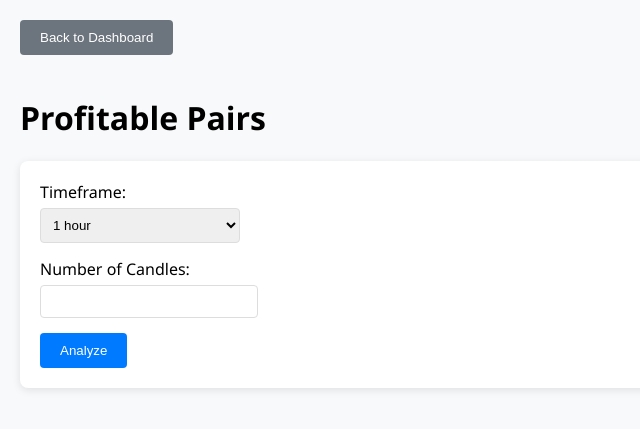
After one commit to HAMMOUDAmustaphaahmed/trader, a Flask app: page /profitable_pairs in a window 1280 px wide. The commit adds this page. Shown: the top 429 px of the page, without its empty margins (0-640 px from the left). Run offline with Flask 2, Linux system fonts and the light colour scheme.

Commit message:
Added app.py, requirements.txt, and index.html

```diff
--- a/app.py
+++ b/app.py
@@ -1,4 +1,4 @@
-from flask import Flask, render_template, Response
+from flask import Flask, render_template, Response, request
 import requests
 import json
 import pandas as pd
@@ -11,48 +11,9 @@ app = Flask(__name__)
 logging.basicConfig(level=logging.INFO)
 
 # Configuration
-HISTORICAL_DAYS = 180
-WHALE_THRESHOLD = 100000
-MIN_ORDERBOOK_SUM = 1e-9
-REFRESH_INTERVAL = 600
+WHALE_THRESHOLD_LARGE = 100000  # Large transaction threshold
+WHALE_THRESHOLD_SMALL = 100     # Small transaction threshold
 API_TIMEOUT = 10
-CLUSTER_THRESHOLD = 0.1
-
-WHALE_SIGNAL_WEIGHTS = {
-    'large_tx': 0.3,
-    'order_clusters': 0.25,
-    'depth_changes': 0.2,
-    'funding_anomaly': 0.15,
-    'social_spike': 0.1
-}
-
-class DepthAnalyzer:
-    def __init__(self):
-        self.prev_depth = {'bids': [], 'asks': []}
-
-    def analyze_depth_change(self, current_depth):
-        try:
-            current_bids = [(safe_convert(b[0]), safe_convert(b[1])) for b in current_depth.get('bids', [])]
-            current_asks = [(safe_convert(a[0]), safe_convert(a[1])) for a in current_depth.get('asks', [])]
-
-            bid_change = self._calculate_depth_change(self.prev_depth['bids'], current_bids)
-            ask_change = self._calculate_depth_change(self.prev_depth['asks'], current_asks)
-
-            self.prev_depth = {'bids': current_bids, 'asks': current_asks}
-            return {'bid_change': bid_change, 'ask_change': ask_change}
-        except Exception as e:
-            logging.error(f"Depth analysis error: {str(e)}")
-            return {'bid_change': 0, 'ask_change': 0}
-
-    def _calculate_depth_change(self, prev, current):
-        try:
-            prev_total = sum(q for _, q in prev)
-            current_total = sum(q for _, q in current)
-            return (current_total - prev_total) / prev_total if prev_total > 0 else 0
-        except:
-            return 0
-
-depth_analyzer = DepthAnalyzer()
 
 def safe_convert(value, default=0.0):
     try:
@@ -76,174 +37,158 @@ def get_active_pairs():
         )
         return [
             s['symbol'] for s in response.json().get('symbols', [])
-            if s.get('symbol', '').endswith('USDT') and
-            not any(e in s['symbol'] for e in ['BTC', 'BNB', 'ETH'])
+            if s.get('symbol', '').endswith('USDT')
         ]
     except Exception as e:
         logging.error(f"Error fetching pairs: {str(e)}")
         return []
 
-def detect_order_clusters(order_book):
+def get_candles(symbol, interval, limit):
     try:
-        bids = pd.DataFrame(
-            [(safe_convert(b[0]), safe_convert(b[1])) for b in order_book.get('bids', [])],
-            columns=['price', 'quantity']
+        response = requests.get(
+            f"https://api.binance.com/api/v3/klines",
+            params={'symbol': symbol, 'interval': interval, 'limit': limit},
+            timeout=API_TIMEOUT
         )
-        asks = pd.DataFrame(
-            [(safe_convert(a[0]), safe_convert(a[1])) for a in order_book.get('asks', [])],
-            columns=['price', 'quantity']
-        )
+        data = response.json()
+        return [{'open': float(candle[1]), 'close': float(candle[4])} for candle in data]
+    except Exception as e:
+        logging.error(f"Error fetching candles: {str(e)}")
+        return []
 
-        def cluster_orders(df):
-            clusters = []
-            current_cluster = []
-            prev_price = None
-
-            for _, row in df.iterrows():
-                if prev_price and abs(row['price'] - prev_price) < CLUSTER_THRESHOLD:
-                    current_cluster.append(row)
-                else:
-                    if current_cluster:
-                        clusters.append(pd.DataFrame(current_cluster))
-                    current_cluster = [row]
-                prev_price = row['price']
-            return [c['quantity'].sum() for c in clusters if not c.empty]
-
-        return {
-            'bid_clusters': cluster_orders(bids),
-            'ask_clusters': cluster_orders(asks)
-        }
-    except Exception as e:
-        logging.error(f"Order cluster error: {str(e)}")
-        return {'bid_clusters': [], 'ask_clusters': []}
-
-def detect_liquidity_snipe(trades):
+def detect_whale_activity(symbol):
     try:
-        large_trades = [
-            t for t in trades
-            if safe_convert(t.get('p')) * safe_convert(t.get('q')) > 100000
-        ]
-
-        if not large_trades:
-            return {'snipe_detected': False, 'total_size': 0}
-
-        price_levels = len({round(safe_convert(t['p']), 4) for t in large_trades})
-        time_window = safe_convert(trades[-1].get('T', 0)) - safe_convert(trades[0].get('T', 0))
-
-        return {
-            'snipe_detected': price_levels > 3 and time_window < 5000,
-            'total_size': sum(safe_convert(t.get('p')) * safe_convert(t.get('q')) for t in large_trades)
-        }
-    except:
-        return {'snipe_detected': False, 'total_size': 0}
-
-def detect_funding_anomaly(symbol):
-    try:
-        futures_data = requests.get(
-            f"https://fapi.binance.com/fapi/v1/premiumIndex?symbol={symbol}",
+        # Get recent trades
+        trades = requests.get(
+            "https://api.binance.com/api/v3/trades",
+            params={'symbol': symbol, 'limit': 1000},
             timeout=API_TIMEOUT
         ).json()
 
-        return {
-            'funding_anomaly': abs(safe_convert(futures_data.get('lastFundingRate', 0))) > 0.0005,
-            'funding_rate': safe_convert(futures_data.get('lastFundingRate', 0))
-        }
-    except:
-        return {'funding_anomaly': False, 'funding_rate': 0}
+        # Analyze large transactions
+        large_trades = [t for t in trades if safe_convert(t['price']) * safe_convert(t['qty']) > WHALE_THRESHOLD_LARGE]
+        small_trades = [t for t in trades if safe_convert(t['price']) * safe_convert(t['qty']) < WHALE_THRESHOLD_SMALL]
 
-def calculate_whale_score(signals):
-    try:
-        return sum(
-            min(max(signals[st], 0), 1) * weight
-            for st, weight in WHALE_SIGNAL_WEIGHTS.items()
-        )
-    except:
-        return 0
-
-def analyze_pair(symbol):
-    try:
-        # Get core data
-        ticker = requests.get(
-            f"https://api.binance.com/api/v3/ticker/24hr?symbol={symbol}",
-            timeout=API_TIMEOUT
-        ).json()
-
-        trades = requests.get(
-            "https://api.binance.com/api/v3/aggTrades",
-            params={'symbol': symbol, 'limit': 100},
-            timeout=API_TIMEOUT
-        ).json()
-
-        order_book = requests.get(
-            f"https://api.binance.com/api/v3/depth?symbol={symbol}&limit=1000",
-            timeout=API_TIMEOUT
-        ).json()
-
-        # Initialize signals
-        signals = {
-            'large_tx': 0,
-            'order_clusters': 0,
-            'depth_changes': 0,
-            'funding_anomaly': 0,
-            'social_spike': 0
-        }
-
-        # 1. Large transactions
-        large_tx_count = sum(1 for tx in trades
-                           if safe_convert(tx.get('p')) * safe_convert(tx.get('q')) > WHALE_THRESHOLD)
-        signals['large_tx'] = min(large_tx_count / 10, 1)
-
-        # 2. Order clusters
-        clusters = detect_order_clusters(order_book)
-        total_clusters = len(clusters['bid_clusters']) + len(clusters['ask_clusters'])
-        signals['order_clusters'] = min(total_clusters / 5, 1)
-
-        # 3. Market depth changes
-        depth_changes = depth_analyzer.analyze_depth_change(order_book)
-        signals['depth_changes'] = (abs(depth_changes['bid_change']) +
-                                  abs(depth_changes['ask_change'])) / 2
-
-        # 4. Funding rate anomaly
-        funding_data = detect_funding_anomaly(symbol)
-        signals['funding_anomaly'] = 1 if funding_data['funding_anomaly'] else 0
-
-        # Calculate final score
-        whale_score = calculate_whale_score(signals)
-        alert = ""
-        if whale_score > 0.7:
-            alert = "🐋 STRONG WHALE ACTIVITY"
-        elif whale_score > 0.4:
-            alert = "⚠️ Moderate activity"
+        # Get dark pool data if available (example implementation)
+        try:
+            dark_pool_data = requests.get(
+                f"https://api.binance.com/api/v3/depth",
+                params={'symbol': symbol, 'limit': 1000},
+                timeout=API_TIMEOUT
+            ).json()
+            large_orders = [
+                order for order in dark_pool_data.get('bids', []) + dark_pool_data.get('asks', [])
+                if safe_convert(order[0]) * safe_convert(order[1]) > WHALE_THRESHOLD_LARGE
+            ]
+        except:
+            large_orders = []
 
         return {
-            'symbol': symbol,
-            'price': safe_convert(ticker.get('lastPrice')),
-            'whale_score': round(whale_score * 100, 1),
-            'alert': alert,
-            'details': {
-                'large_tx': large_tx_count,
-                'order_clusters': total_clusters,
-                'funding_rate': funding_data['funding_rate'],
-                'depth_change': round((depth_changes['bid_change'] +
-                                     depth_changes['ask_change']) * 100, 1)
-            }
+            'has_whale_activity': bool(large_trades) or bool(large_orders),
+            'large_trades_count': len(large_trades),
+            'small_trades_count': len(small_trades),
+            'large_orders_count': len(large_orders)
         }
-
     except Exception as e:
-        logging.error(f"Analysis failed for {symbol}: {str(e)}", exc_info=True)
-        return None
+        logging.error(f"Error detecting whale activity: {str(e)}")
+        return {'has_whale_activity': False, 'large_trades_count': 0, 'small_trades_count': 0, 'large_orders_count': 0}
 
 @app.route('/stream')
 def data_stream():
     def generate():
         while True:
-            symbols = get_active_pairs()
-            for symbol in symbols:
-                if result := analyze_pair(symbol):
-                    yield f"data: {json.dumps(result)}\n\n"
+            pairs = get_active_pairs()
+            for symbol in pairs:
+                try:
+                    # Get current price
+                    ticker = requests.get(
+                        f"https://api.binance.com/api/v3/ticker/price?symbol={symbol}",
+                        timeout=API_TIMEOUT
+                    ).json()
+                    current_price = safe_convert(ticker.get('price'))
+
+                    if current_price == 0:
+                        continue
+
+                    # Get last 3 candles
+                    candles = get_candles(symbol, '1h', 3)
+
+                    # Get whale activity
+                    whale_data = detect_whale_activity(symbol)
+
+                    data = {
+                        'symbol': symbol,
+                        'price': current_price,
+                        'candles': candles,
+                        'whale_activity': whale_data
+                    }
+
+                    yield f"data: {json.dumps(data)}\n\n"
+                except Exception as e:
+                    logging.error(f"Error processing {symbol}: {str(e)}")
                 time.sleep(0.5)
-            time.sleep(REFRESH_INTERVAL)
+            time.sleep(10)  # Refresh interval
     return Response(generate(), mimetype="text/event-stream")
+
+@app.route('/profitable_pairs', methods=['GET', 'POST'])
+def profitable_pairs():
+    if request.method == 'POST':
+        timeframe = request.form.get('timeframe')
+        n_candles = int(request.form.get('n_candles'))
+
+        profitable_pairs_data = []
+        pairs = get_active_pairs()
+
+        for symbol in pairs:
+            try:
+                # Get current price
+                ticker = requests.get(
+                    f"https://api.binance.com/api/v3/ticker/price?symbol={symbol}",
+                    timeout=API_TIMEOUT
+                ).json()
+                current_price = safe_convert(ticker.get('price'))
+
+                if current_price == 0:
+                    continue
+
+                # Get candles
+                candles = get_candles(symbol, timeframe, n_candles)
+                if not candles:
+                    continue
+
+                # Find reference candle (CR)
+                cr = max(candles, key=lambda x: x['close'] - x['open'])
+                if cr['close'] <= cr['open']:  # Skip red candles
+                    continue
+
+                # Calculate moyenne
+                moyenne = (cr['close'] + cr['open']) / 2
+
+                # Check if all subsequent candles are within range
+                cr_index = candles.index(cr)
+                valid = all(
+                    moyenne <= c['open'] <= cr['close'] and moyenne <= c['close'] <= cr['close']
+                    for c in candles[cr_index+1:]
+                )
+
+                if valid:
+                    # Check whale activity
+                    whale_data = detect_whale_activity(symbol)
+
+                    profitable_pairs_data.append({
+                        'symbol': symbol,
+                        'cr_open': cr['open'],
+                        'cr_close': cr['close'],
+                        'current_price': current_price,
+                        'whale_activity': whale_data['has_whale_activity']
+                    })
+
+            except Exception as e:
+                logging.error(f"Error processing {symbol}: {str(e)}")
+
+        return render_template('profitable_pairs.html', pairs=profitable_pairs_data)
+
+    return render_template('profitable_pairs.html', pairs=[])
 
 @app.route('/')
 def index():
--- /dev/null
+++ b/templates/profitable_pairs.html
@@ -0,0 +1,104 @@
+<!DOCTYPE html>
+<html>
+<head>
+    <title>Profitable Pairs</title>
+    <style>
+        body { font-family: 'Segoe UI', sans-serif; margin: 20px; background: #f8f9fa; }
+        .form-container {
+            background: white;
+            padding: 20px;
+            border-radius: 8px;
+            margin-bottom: 20px;
+            box-shadow: 0 2px 8px rgba(0,0,0,0.1);
+        }
+        .form-group {
+            margin-bottom: 15px;
+        }
+        label { display: block; margin-bottom: 5px; }
+        input, select {
+            padding: 8px;
+            border: 1px solid #ddd;
+            border-radius: 4px;
+            width: 200px;
+        }
+        button {
+            padding: 10px 20px;
+            background-color: #007bff;
+            color: white;
+            border: none;
+            border-radius: 4px;
+            cursor: pointer;
+        }
+        table {
+            width: 100%;
+            border-collapse: collapse;
+            background: white;
+            box-shadow: 0 2px 8px rgba(0,0,0,0.1);
+        }
+        th, td {
+            padding: 12px;
+            text-align: left;
+            border-bottom: 1px solid #ddd;
+        }
+        th { background-color: #f8f9fa; }
+        .green { color: green; }
+        .whale-row { background-color: #fff9e6; }
+        .nav-button {
+            padding: 10px 20px;
+            background-color: #6c757d;
+            color: white;
+            border: none;
+            border-radius: 4px;
+            cursor: pointer;
+            margin-bottom: 20px;
+        }
+    </style>
+</head>
+<body>
+    <button class="nav-button" onclick="window.location.href='/'">Back to Dashboard</button>
+    <h1>Profitable Pairs</h1>
+
+    <div class="form-container">
+        <form method="POST">
+            <div class="form-group">
+                <label for="timeframe">Timeframe:</label>
+                <select name="timeframe" id="timeframe" required>
+                    <option value="1h">1 hour</option>
+                    <option value="6h">6 hours</option>
+                    <option value="12h">12 hours</option>
+                    <option value="1d">1 day</option>
+                    <option value="1w">1 week</option>
+                </select>
+            </div>
+            <div class="form-group">
+                <label for="n_candles">Number of Candles:</label>
+                <input type="number" name="n_candles" id="n_candles" required min="1">
+            </div>
+            <button type="submit">Analyze</button>
+        </form>
+    </div>
+
+    {% if pairs %}
+    <table>
+        <thead>
+            <tr>
+                <th>Pair</th>
+                <th>Reference Candle (Open/Close)</th>
+                <th>Current Price</th>
+            </tr>
+        </thead>
+        <tbody>
+            {% for pair in pairs %}
+            <tr class="{{ 'whale-row' if pair.whale_activity }}">
+                <td>{{ pair.symbol }}</td>
+                <td>{{ pair.cr_open }}/{{ pair.cr_close }}</td>
+                <td class="{{ 'green' if pair.current_price >= 0.8 * pair.cr_close }}">
+                    {{ pair.current_price }}
+                </td>
+            </tr>
+            {% endfor %}
+        </tbody>
+    </table>
+    {% endif %}
+</body>
+</html>
```
Also changed, not shown: templates/index.html (+30 -25 lines).
